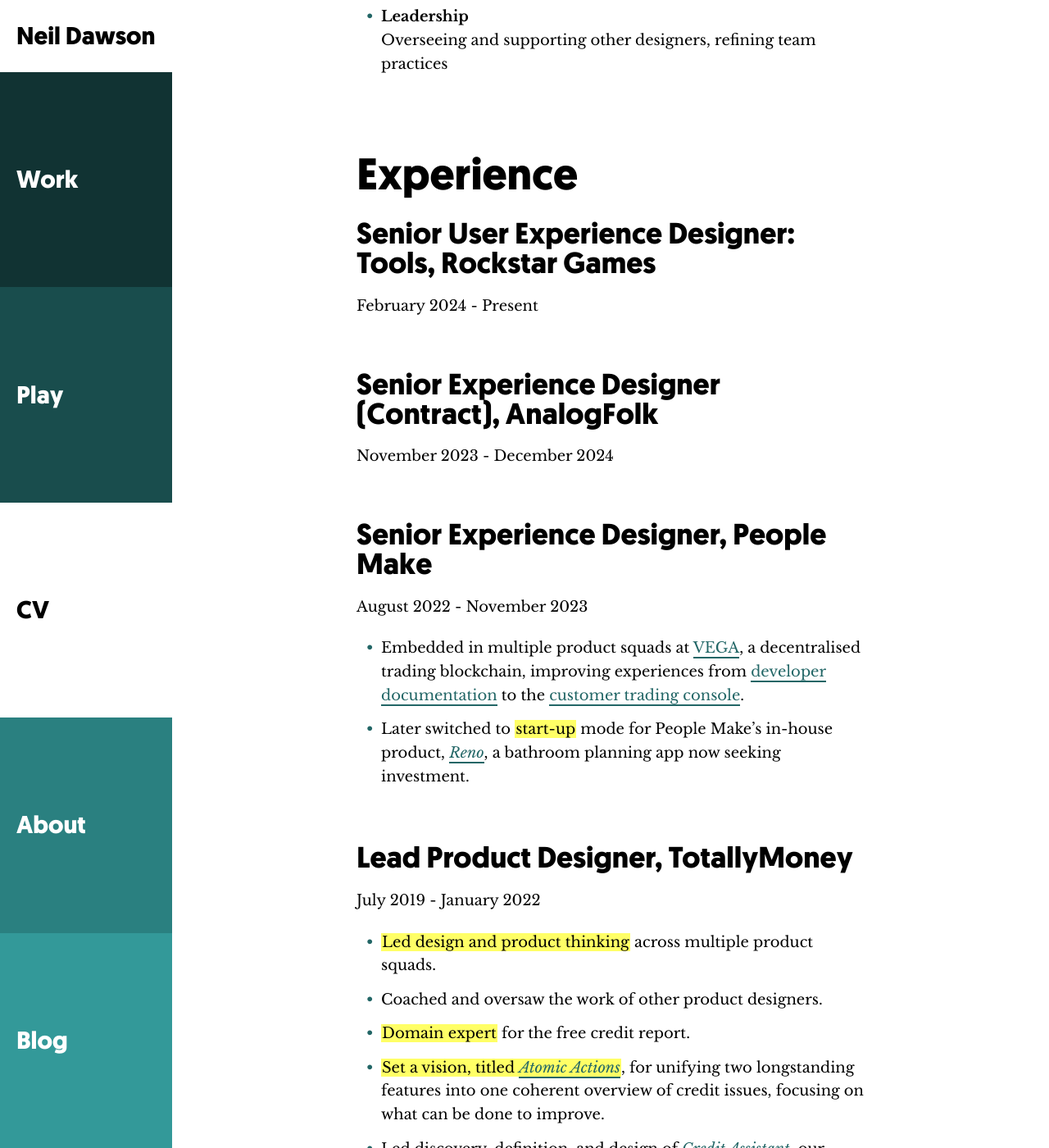
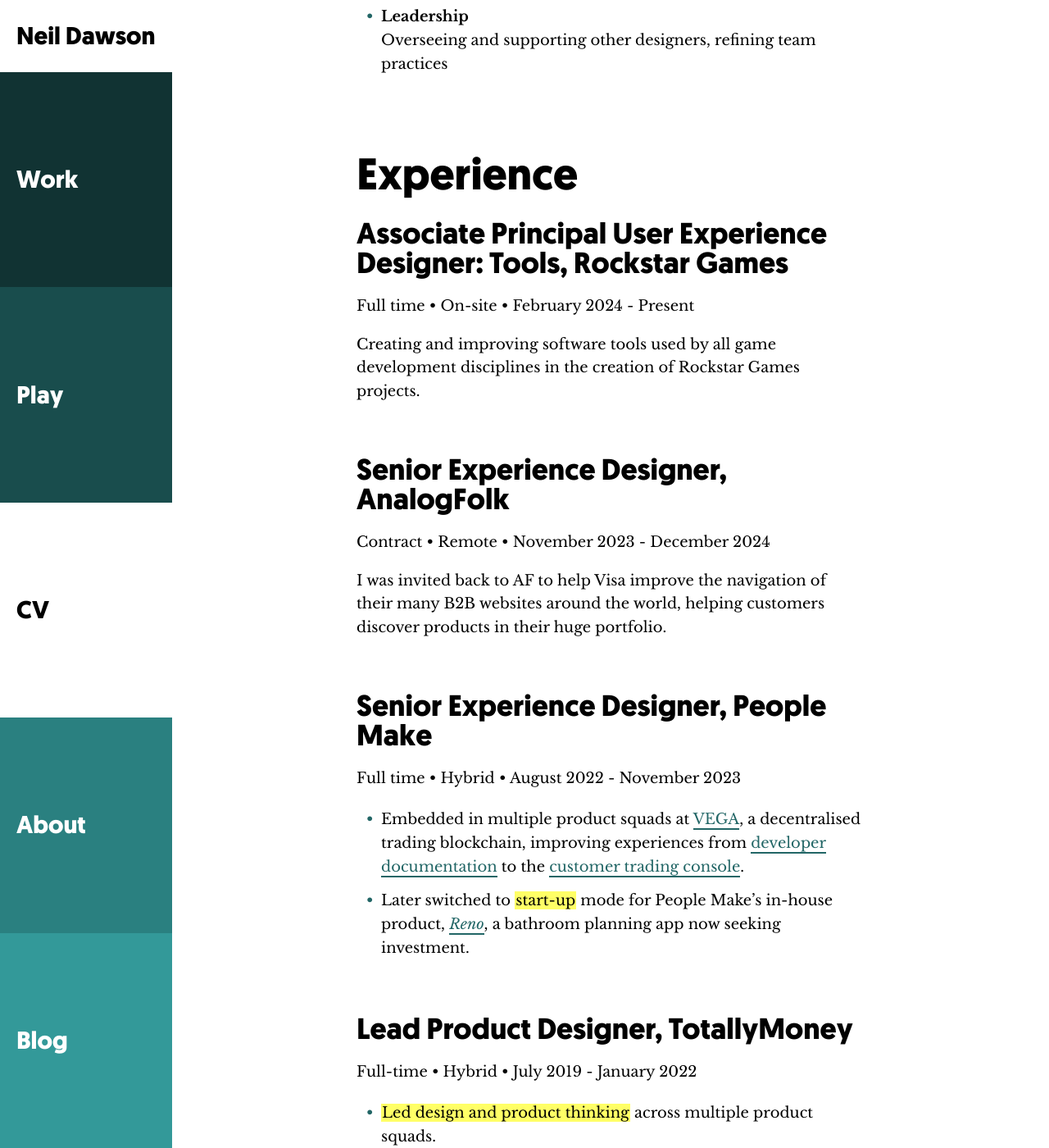
Before and after one commit to neildawson/neildawson.github.io, a Jekyll site: the page built from cv.md, in a window 1280 px wide and 1400 px high, scrolled down 1247 px. Shown: the whole window at 82% size. Built offline with Jekyll 4.4.1, drawn with Linux system fonts in a browser that asks for light colours; some of the changed text lies outside the part shown.

Commit message:
CV update

```diff
--- a/cv.md
+++ b/cv.md
@@ -31,20 +31,24 @@
 
 ## Experience
 
-### Senior User Experience Designer: Tools, Rockstar Games
-February 2024 - Present
+### Associate Principal User Experience Designer: Tools, Rockstar Games
+Full time • On-site • February 2024 - Present
 
-### Senior Experience Designer (Contract), AnalogFolk
-November 2023 - December 2024
+Creating and improving software tools used by all game development disciplines in the creation of Rockstar Games projects.
+
+### Senior Experience Designer, AnalogFolk
+Contract • Remote • November 2023 - December 2024
+
+I was invited back to AF to help Visa improve the navigation of their many B2B websites around the world, helping customers discover products in their huge portfolio.
 
 ### Senior Experience Designer, People Make
-August 2022 - November 2023
+Full time • Hybrid • August 2022 - November 2023
 
 - Embedded in multiple product squads at <a href="https://vega.xyz/" target="_blank">VEGA</a>, a decentralised trading blockchain, improving experiences from <a href="https://docs.vega.xyz/" target="_blank">developer documentation</a> to the <a href="https://console.vega.xyz/" target="_blank">customer trading console</a>.
 - Later switched to <mark>start-up</mark> mode for People Make’s in-house product, <a href="https://www.renovatewithreno.co.uk/" target="_blank">*Reno*</a>, a bathroom planning app now seeking investment.
 
 ### Lead Product Designer, TotallyMoney
-July 2019 - January 2022
+Full-time • Hybrid • July 2019 - January 2022
 
 - <mark>Led design and product thinking</mark> across multiple product squads.
 - Coached and oversaw the work of other product designers.
@@ -57,7 +61,7 @@
 - <mark>Documentation champion and nerd</mark>, maintaining an industry glossary, design project databases, and templates for team practices.
 
 ### Senior Experience Designer, AnalogFolk
-September 2015 - September 2018
+Full-time • On-site • September 2015 - September 2018
 
 - Worked in close-knit squads with tech, production, data, the clients themselves, and other disciplines.
 - Led feature planning, prototyping, and guerrilla testing of [*Nando's* delivery and collection service]({% link _work/nandos.md %}), boosting conversions by over 40%.
@@ -71,7 +75,7 @@
 - Led <mark>rapid prototyping training</mark> for staff at AXA PPP Healthcare.
 
 ### Senior User Experience Designer, Cyber-Duck
-June 2011 - August 2015
+Full-time • On-site • June 2011 - August 2015
 
 - My first professional design role, where I progressed from Junior to Senior level.
 - UX designer and project manager on more than 15 client projects.
```
